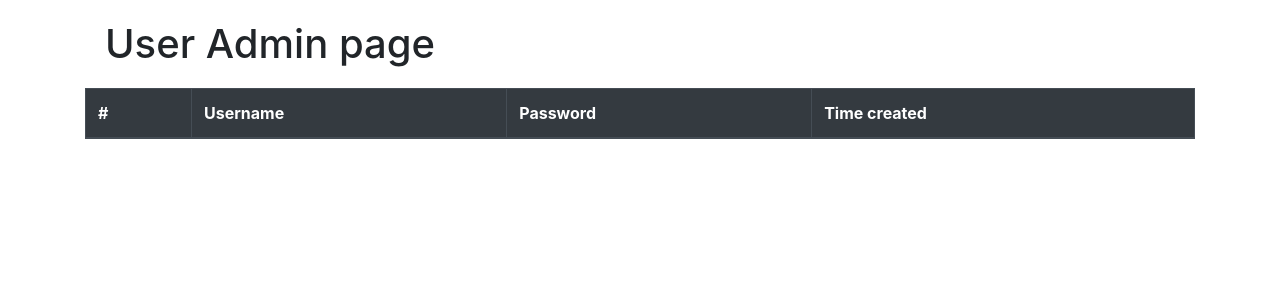
After one commit to ranjith210297/teckbuddy_App, a Flask app: page /admin in a window 1280 px wide. The commit adds this page. Shown: the top 300 px of the page. Run offline with Flask 2, Linux system fonts and the light colour scheme; lists and menus that the app fills with data are empty; some libraries are stand-ins or nearby versions.

Commit message:
task-3 completed admin

```diff
--- a/project1/application.py
+++ b/project1/application.py
@@ -28,14 +28,19 @@ engine = create_engine(os.getenv("DATABASE_URL"))
 Session(app)
 db.init_app(app)
 
-# with app.app_context():
-# 	db.create_all()
+with app.app_context():
+	db.create_all()
 
 
 
 @app.route("/register")
 def register():
 	return render_template("registration.html")
+
+@app.route("/admin")
+def allusers():
+	users=User.query.all()
+	return render_template("admin.html",users=users)
 
 @app.route("/userDetails", methods=["POST", "GET"])
 def userDetails():
@@ -55,5 +60,5 @@ def userDetails():
 			db.session.add(user)
 			db.session.commit()
 			session[username] = request.form['uname']
-			return render_template("userDetails.html",username = Username)
+			return render_template("userDetails.html")
 	return render_template("errorpage.html")
--- /dev/null
+++ b/project1/templates/admin.html
@@ -0,0 +1,58 @@
+<!DOCTYPE html>
+<!--[if lt IE 7]>      <html class="no-js lt-ie9 lt-ie8 lt-ie7"> <![endif]-->
+<!--[if IE 7]>         <html class="no-js lt-ie9 lt-ie8"> <![endif]-->
+<!--[if IE 8]>         <html class="no-js lt-ie9"> <![endif]-->
+<!--[if gt IE 8]><!-->
+<html class="no-js">
+<!--<![endif]-->
+
+<head>
+    <meta charset="utf-8">
+    <meta http-equiv="X-UA-Compatible" content="IE=edge">
+    <title>Admin</title>
+    <meta name="description" content="">
+    <meta name="viewport" content="width=device-width, initial-scale=1">
+    <link rel="stylesheet" href="">
+    <link href=" https://stackpath.bootstrapcdn.com/bootstrap/4.4.1/css/bootstrap.min.css" rel="stylesheet"
+        integrity="sha384-Vkoo8x4CGsO3+Hhxv8T/Q5PaXtkKtu6ug5TOeNV6gBiFeWPGFN9MuhOf23Q9Ifjh" crossorigin="anonymous" />
+    <script src="https://stackpath.bootstrapcdn.com/bootstrap/4.4.1/js/bootstrap.min.js"
+        integrity="sha384-wfSDF2E50Y2D1uUdj0O3uMBJnjuUD4Ih7YwaYd1iqfktj0Uod8GCExl3Og8ifwB6" crossorigin="anonymous">
+    </script>
+    <script src="https://stackpath.bootstrapcdn.com/bootstrap/4.4.1/js/bootstrap.bundle.min.js"
+        integrity="sha384-6khuMg9gaYr5AxOqhkVIODVIvm9ynTT5J4V1cfthmT+emCG6yVmEZsRHdxlotUnm" crossorigin="anonymous">
+    </script>
+</head>
+
+<body>
+    <div class="container">
+        <h1 style="margin:20px;">User Admin page</h1>
+        <table class="table table-bordered table-dark">
+            <thead class="thead-dark">
+                <tr>
+                    <th scope="col">#</th>
+                    <th scope="col">Username</th>
+                    <th scope="col">Password</th>
+                    <th scope="col">Time created</th>
+                </tr>
+            </thead>
+            <tbody>
+
+                {% for user in users %}
+                <tr>
+                    <th scope="row"> {{ loop.index }} </th>
+                    <td>{{user.username}}</td>
+                    <td>{{user.password}}</td>
+                    <td>{{user.time_registered}}</td>
+                </tr>
+                {% endfor %}
+
+
+
+    </div>
+
+
+    </tbody>
+    </table>
+</body>
+
+</html>
--- a/project1/templates/userDetails.html
+++ b/project1/templates/userDetails.html
@@ -11,11 +11,11 @@
 
 <body>
 
-    <div class="alert alert-success" role="alert">
+    <!-- <div class="alert alert-success" role="alert">
         {{message}}
-    </div>
+    </div> -->
  <h1>Successfully Registered</h1>
-    <h2>Username: {{Username}}</h2>
+   <!--  <h2>Username: {{Username}}</h2> -->
 
 </body>
 
```
Also changed, not shown: project1/admin.html (added, +59 -0 lines), 2 other files.
